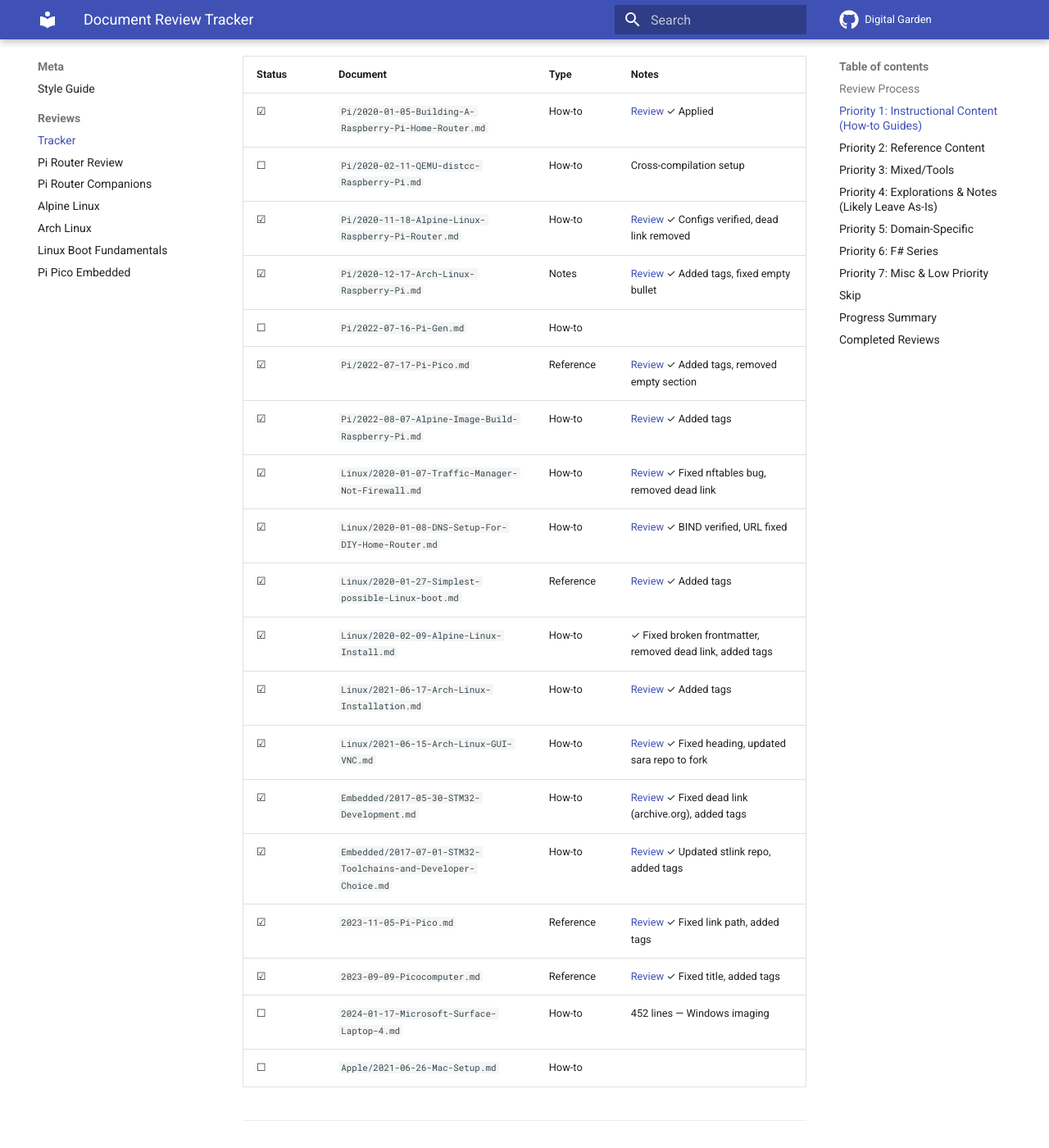
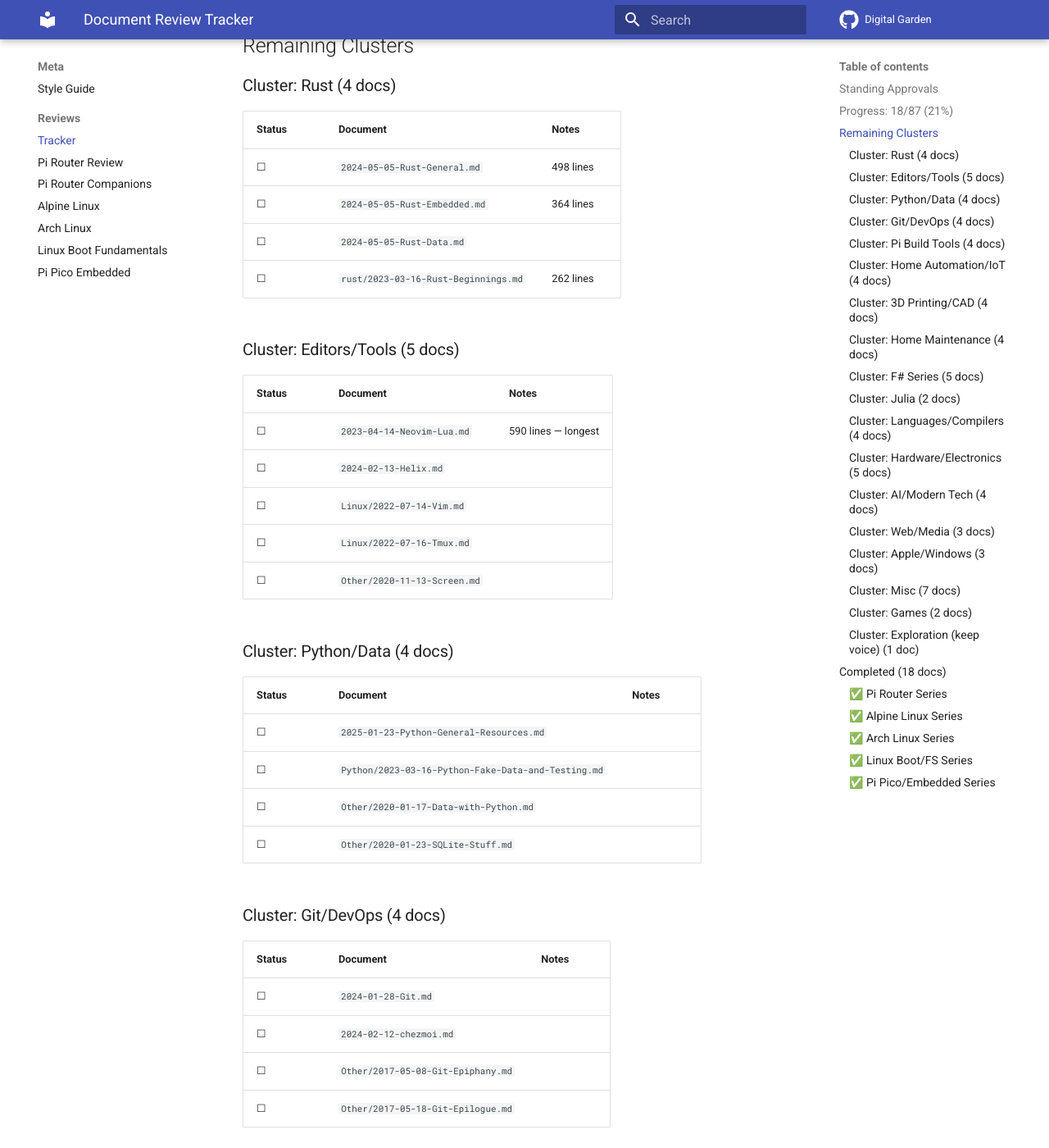
Before and after one commit to jchidley/mkdocs-material-test, an MkDocs documentation site: the page built from docs/reviews/review-tracker.md, in a window 1280 px wide and 1400 px high, scrolled down 813 px. Shown: the whole window at 82% size. Built offline with MkDocs 1.6.1 and Material for MkDocs 9.7.7, drawn with Linux system fonts in a browser that asks for light colours; comment, search, counter and statistics services are not loaded; some of the changed text lies outside the part shown.

Commit message:
docs: Reorganize tracker by clusters, add standing approvals
- Reorganized remaining 69 docs into 17 thematic clusters
- Added standing approvals to style.md (frontmatter, links, etc)
- Streamlined tracker format for faster processing

Clusters ready for batch processing:
- Rust (4), Editors/Tools (5), Python/Data (4), Git/DevOps (4)
- Pi Build Tools (4), Home Automation (4), 3D Printing (4)
- Home Maintenance (4), F# (5), Julia (2), Languages (4)
- Hardware (5), AI/Modern (4), Web/Media (3), Apple/Windows (3)
- Misc (7), Games (2), Exploration (1)

LLM assisted (Claude, Anthropic), approved by Jack

```diff
--- a/docs/reviews/review-tracker.md
+++ b/docs/reviews/review-tracker.md
@@ -12,218 +12,197 @@ llm_generated: true
 !!! note "LLM Generated"
     This tracker was generated by Claude (Anthropic). Reviews are collaborative — Jack approves all changes.
 
-Master checklist for reviewing all Digital Garden documents. Goal: identify where structure helps, preserve voice where it doesn't.
+## Standing Approvals
 
-## Review Process
+These changes can be applied without asking:
 
-For each document:
-
-1. **Classify** — How-to, Reference, Exploration, or Notes?
-2. **Assess** — Does it need structural improvement?
-3. **Decide** — Leave as-is, minor tweaks, or full review?
-4. **Act** — If changes needed, create review doc for Jack's approval
+- Frontmatter (date, title, tags, `llm_assisted: true`)
+- Info boxes
+- Dead links (remove or update)
+- Moved repos (find forks/new locations)
+- Broken syntax fixes
 
 ---
 
-## Priority 1: Instructional Content (How-to Guides)
-
-These are followed as guides — structure genuinely helps readers.
-
-| Status | Document | Type | Notes |
-|--------|----------|------|-------|
-| ☑ | `Pi/2020-01-05-Building-A-Raspberry-Pi-Home-Router.md` | How-to | [Review](2026-01-19-Pi-Router-Review.md) ✓ Applied |
-| ☐ | `Pi/2020-02-11-QEMU-distcc-Raspberry-Pi.md` | How-to | Cross-compilation setup |
-| ☑ | `Pi/2020-11-18-Alpine-Linux-Raspberry-Pi-Router.md` | How-to | [Review](2026-01-19-Alpine-Linux-Review.md) ✓ Configs verified, dead link removed |
-| ☑ | `Pi/2020-12-17-Arch-Linux-Raspberry-Pi.md` | Notes | [Review](2026-01-19-Arch-Linux-Review.md) ✓ Added tags, fixed empty bullet |
-| ☐ | `Pi/2022-07-16-Pi-Gen.md` | How-to | |
-| ☑ | `Pi/2022-07-17-Pi-Pico.md` | Reference | [Review](2026-01-19-Pi-Pico-Embedded-Review.md) ✓ Added tags, removed empty section |
-| ☑ | `Pi/2022-08-07-Alpine-Image-Build-Raspberry-Pi.md` | How-to | [Review](2026-01-19-Alpine-Linux-Review.md) ✓ Added tags |
-| ☑ | `Linux/2020-01-07-Traffic-Manager-Not-Firewall.md` | How-to | [Review](2026-01-19-Pi-Router-Companions-Review.md) ✓ Fixed nftables bug, removed dead link |
-| ☑ | `Linux/2020-01-08-DNS-Setup-For-DIY-Home-Router.md` | How-to | [Review](2026-01-19-Pi-Router-Companions-Review.md) ✓ BIND verified, URL fixed |
-| ☑ | `Linux/2020-01-27-Simplest-possible-Linux-boot.md` | Reference | [Review](2026-01-19-Linux-Boot-Fundamentals-Review.md) ✓ Added tags |
-| ☑ | `Linux/2020-02-09-Alpine-Linux-Install.md` | How-to | ✓ Fixed broken frontmatter, removed dead link, added tags |
-| ☑ | `Linux/2021-06-17-Arch-Linux-Installation.md` | How-to | [Review](2026-01-19-Arch-Linux-Review.md) ✓ Added tags |
-| ☑ | `Linux/2021-06-15-Arch-Linux-GUI-VNC.md` | How-to | [Review](2026-01-19-Arch-Linux-Review.md) ✓ Fixed heading, updated sara repo to fork |
-| ☑ | `Embedded/2017-05-30-STM32-Development.md` | How-to | [Review](2026-01-19-Pi-Pico-Embedded-Review.md) ✓ Fixed dead link (archive.org), added tags |
-| ☑ | `Embedded/2017-07-01-STM32-Toolchains-and-Developer-Choice.md` | How-to | [Review](2026-01-19-Pi-Pico-Embedded-Review.md) ✓ Updated stlink repo, added tags |
-| ☑ | `2023-11-05-Pi-Pico.md` | Reference | [Review](2026-01-19-Pi-Pico-Embedded-Review.md) ✓ Fixed link path, added tags |
-| ☑ | `2023-09-09-Picocomputer.md` | Reference | [Review](2026-01-19-Pi-Pico-Embedded-Review.md) ✓ Fixed title, added tags |
-| ☐ | `2024-01-17-Microsoft-Surface-Laptop-4.md` | How-to | 452 lines — Windows imaging |
-| ☐ | `Apple/2021-06-26-Mac-Setup.md` | How-to | |
+## Progress: 18/87 (21%)
 
 ---
 
-## Priority 2: Reference Content
+## Remaining Clusters
 
-Link collections and lookup material — organization helps.
+### Cluster: Rust (4 docs)
+| Status | Document | Notes |
+|--------|----------|-------|
+| ☐ | `2024-05-05-Rust-General.md` | 498 lines |
+| ☐ | `2024-05-05-Rust-Embedded.md` | 364 lines |
+| ☐ | `2024-05-05-Rust-Data.md` | |
+| ☐ | `rust/2023-03-16-Rust-Beginnings.md` | 262 lines |
 
-| Status | Document | Type | Notes |
-|--------|----------|------|-------|
-| ☐ | `2024-05-05-Rust-General.md` | Reference | 498 lines — group by purpose |
-| ☐ | `2024-05-05-Rust-Embedded.md` | Reference | 364 lines |
-| ☐ | `2024-05-05-Rust-Data.md` | Reference | |
-| ☐ | `rust/2023-03-16-Rust-Beginnings.md` | Reference | 262 lines |
-| ☐ | `2025-01-23-Miscellaneous-Links.md` | Reference | 304 lines |
-| ☐ | `2025-01-23-Python-General-Resources.md` | Reference | |
-| ☐ | `2025-02-08-AI-Coding.md` | Reference | 262 lines |
-| ☐ | `2025-02-23-Database_GraphQL.md` | Reference | |
-| ☐ | `Other/2020-02-09-URL-Dump.md` | Reference | |
-| ☐ | `Other/2020-03-12-FPGA-and-Amaranth-HDL.md` | Reference | 453 lines |
-| ☐ | `Other/2023-09-24-Systems-on-Systems.md` | Reference | 458 lines |
-| ☑ | `Linux/2020-01-28-FileSystems.md` | Reference | [Review](2026-01-19-Linux-Boot-Fundamentals-Review.md) ✓ Fixed dead link, added tags |
-| ☑ | `Linux/2020-02-02-DD.md` | Reference | [Review](2026-01-19-Linux-Boot-Fundamentals-Review.md) ✓ Added tags |
-| ☐ | `Linux/2022-07-14-Vim.md` | Reference | |
-| ☐ | `Linux/2022-07-16-Tmux.md` | Reference | |
+### Cluster: Editors/Tools (5 docs)
+| Status | Document | Notes |
+|--------|----------|-------|
+| ☐ | `2023-04-14-Neovim-Lua.md` | 590 lines — longest |
+| ☐ | `2024-02-13-Helix.md` | |
+| ☐ | `Linux/2022-07-14-Vim.md` | |
+| ☐ | `Linux/2022-07-16-Tmux.md` | |
+| ☐ | `Other/2020-11-13-Screen.md` | |
+
+### Cluster: Python/Data (4 docs)
+| Status | Document | Notes |
+|--------|----------|-------|
+| ☐ | `2025-01-23-Python-General-Resources.md` | |
+| ☐ | `Python/2023-03-16-Python-Fake-Data-and-Testing.md` | |
+| ☐ | `Other/2020-01-17-Data-with-Python.md` | |
+| ☐ | `Other/2020-01-23-SQLite-Stuff.md` | |
+
+### Cluster: Git/DevOps (4 docs)
+| Status | Document | Notes |
+|--------|----------|-------|
+| ☐ | `2024-01-28-Git.md` | |
+| ☐ | `2024-02-12-chezmoi.md` | |
+| ☐ | `Other/2017-05-08-Git-Epiphany.md` | |
+| ☐ | `Other/2017-05-18-Git-Epilogue.md` | |
+
+### Cluster: Pi Build Tools (4 docs)
+| Status | Document | Notes |
+|--------|----------|-------|
+| ☐ | `Pi/2020-02-11-QEMU-distcc-Raspberry-Pi.md` | 18KB cross-compilation |
+| ☐ | `Pi/2022-07-16-Pi-Gen.md` | |
+| ☐ | `Pi/2022-07-09-Rasbian-X11.md` | |
+| ☐ | `Pi/2022-07-17-Pi-as-iPad-Development-Machine.md` | 286 lines |
+
+### Cluster: Home Automation/IoT (4 docs)
+| Status | Document | Notes |
+|--------|----------|-------|
+| ☐ | `2023-11-15-Home-Assistant-ESPHome.md` | |
+| ☐ | `2024-06-15-Open-Energy-Monitor-Emon.md` | |
+| ☐ | `2024-08-25-Arduino.md` | |
+| ☐ | `2024-08-26-LCD-1602-Pushbutton.md` | |
+
+### Cluster: 3D Printing/CAD (4 docs)
+| Status | Document | Notes |
+|--------|----------|-------|
+| ☐ | `Other/2020-09-24-Prusa-3d-printer.md` | |
+| ☐ | `Other/2020-10-29-Klipper-3D.md` | |
+| ☐ | `Other/2022-10-07-cadquery.md` | |
+| ☐ | `2024-09-15-FreeCAD.md` | |
+
+### Cluster: Home Maintenance (4 docs)
+| Status | Document | Notes |
+|--------|----------|-------|
+| ☐ | `2024-03-24-House-Electrics.md` | 288 lines |
+| ☐ | `2024-04-14-Plumbing.md` | 346 lines |
+| ☐ | `2024-03-17-Asbestos-Roof-Replacement.md` | |
+| ☐ | `2024-08-04-Lathe-Milling.md` | |
+
+### Cluster: F# Series (5 docs)
+| Status | Document | Notes |
+|--------|----------|-------|
+| ☐ | `F#/2017-04-28-Continuing-to-choose-F#.md` | |
+| ☐ | `F#/2017-10-17-Testing-With-F#.md` | |
+| ☐ | `F#/2017-10-23-Testing-and-FParsec.md` | |
+| ☐ | `F#/2017-10-28-Understanding-and-Using-FsCheck.md` | |
+| ☐ | `F#/2017-10-30-The-Point-of-F#-Computational-Expressions-AKA-F#-Monads.md` | |
+
+### Cluster: Julia (2 docs)
+| Status | Document | Notes |
+|--------|----------|-------|
+| ☐ | `2023-03-21-Julia.md` | 403 lines |
+| ☐ | `2023-04-08-Julia-Drawing.md` | |
+
+### Cluster: Languages/Compilers (4 docs)
+| Status | Document | Notes |
+|--------|----------|-------|
+| ☐ | `2023-09-04-Writing-A-Programming-Language.md` | |
+| ☐ | `Other/2021-07-06-Parsing-Compilers.md` | |
+| ☐ | `Other/2020-12-08-Raku.md` | |
+| ☐ | `Other/2023-09-26-awk-sed-bash.md` | |
+
+### Cluster: Hardware/Electronics (5 docs)
+| Status | Document | Notes |
+|--------|----------|-------|
+| ☐ | `2023-05-01-VFD-3-Phase-Converter.md` | |
+| ☐ | `2024-08-17-Phase-Locked-Loop-PLL.md` | |
+| ☐ | `Other/2020-03-12-FPGA-and-Amaranth-HDL.md` | 453 lines |
+| ☐ | `Other/2022-03-25-Radio-and-Electronics.md` | |
+| ☐ | `Other/2020-04-21-Signals.md` | |
+
+### Cluster: AI/Modern Tech (4 docs)
+| Status | Document | Notes |
+|--------|----------|-------|
+| ☐ | `2025-02-08-AI-Coding.md` | 262 lines |
+| ☐ | `2025-02-23-Database_GraphQL.md` | |
+| ☐ | `2025-03-01-Testing.md` | |
+| ☐ | `2025-05-22-Claude.md` | |
+
+### Cluster: Web/Media (3 docs)
+| Status | Document | Notes |
+|--------|----------|-------|
+| ☐ | `Other/2022-03-25-FastAPI-and-JavaScript.md` | |
+| ☐ | `2025-03-27-DaVinci-Resolve.md` | |
+| ☐ | `2025-04-21-Web-Site-Information-and-Manipulation.md` | |
+
+### Cluster: Apple/Windows (3 docs)
+| Status | Document | Notes |
+|--------|----------|-------|
+| ☐ | `2024-01-17-Microsoft-Surface-Laptop-4.md` | 452 lines |
+| ☐ | `Apple/2021-06-26-Mac-Setup.md` | |
+| ☐ | `Apple/2021-06-06-python-apple.md` | |
+
+### Cluster: Misc (7 docs)
+| Status | Document | Notes |
+|--------|----------|-------|
+| ☐ | `2025-01-23-Miscellaneous-Links.md` | 304 lines |
+| ☐ | `Other/2020-02-09-URL-Dump.md` | |
+| ☐ | `Other/2023-09-24-Systems-on-Systems.md` | 458 lines |
+| ☐ | `Other/2021-02-06-Audio.md` | |
+| ☐ | `Other/2022-08-04-GitHub-Pages-Jekyll.md` | |
+| ☐ | `Other/2023-09-22-Risc-V.md` | |
+| ☐ | `2024-02-29-NixOS.md` | Short |
+
+### Cluster: Games (2 docs)
+| Status | Document | Notes |
+|--------|----------|-------|
+| ☐ | `Games/2020-01-15-Factorio.md` | |
+| ☐ | `Games/2022-11-09-Astroneer.md` | |
+
+### Cluster: Exploration (keep voice) (1 doc)
+| Status | Document | Notes |
+|--------|----------|-------|
+| ☐ | `2024-03-10-How-I-Learned-Rust.md` | Keep narrative voice |
 
 ---
 
-## Priority 3: Mixed/Tools
+## Completed (18 docs)
 
-Tools and editors — often mix how-to with reference.
+### ✅ Pi Router Series
+- `Pi/2020-01-05-Building-A-Raspberry-Pi-Home-Router.md` — prerequisites, outputs, troubleshooting
+- `Linux/2020-01-07-Traffic-Manager-Not-Firewall.md` — **fixed nftables bug**, dead link
+- `Linux/2020-01-08-DNS-Setup-For-DIY-Home-Router.md` — BIND verified, URL fixed
 
-| Status | Document | Type | Notes |
-|--------|----------|------|-------|
-| ☐ | `2023-04-14-Neovim-Lua.md` | Mixed | 590 lines — longest file |
-| ☐ | `2024-02-13-Helix.md` | Mixed | |
-| ☐ | `2024-02-12-chezmoi.md` | Mixed | |
-| ☐ | `2024-01-28-Git.md` | Mixed | |
-| ☐ | `Other/2023-09-26-awk-sed-bash.md` | Mixed | |
+### ✅ Alpine Linux Series
+- `Pi/2020-11-18-Alpine-Linux-Raspberry-Pi-Router.md` — configs verified, dead link
+- `Pi/2022-08-07-Alpine-Image-Build-Raspberry-Pi.md` — tags
+- `Linux/2020-02-09-Alpine-Linux-Install.md` — **fixed broken frontmatter**, dead link
 
----
+### ✅ Arch Linux Series
+- `Pi/2020-12-17-Arch-Linux-Raspberry-Pi.md` — tags, empty bullet
+- `Linux/2021-06-17-Arch-Linux-Installation.md` — tags
+- `Linux/2021-06-15-Arch-Linux-GUI-VNC.md` — **updated sara repo to fork**, heading
 
-## Priority 4: Explorations & Notes (Likely Leave As-Is)
+### ✅ Linux Boot/FS Series
+- `Linux/2020-01-27-Simplest-possible-Linux-boot.md` — tags
+- `Linux/2021-06-14-Booting-Linux-and-Other-Operating-Systems.md` — tags
+- `Linux/2020-01-28-FileSystems.md` — fixed NTFS-3G link
+- `Linux/2020-02-02-DD.md` — tags
 
-Personal voice, learning journeys — probably fine as they are.
-
-| Status | Document | Type | Notes |
-|--------|----------|------|-------|
-| ☐ | `2024-03-10-How-I-Learned-Rust.md` | Exploration | Keep narrative voice |
-| ☐ | `2023-03-21-Julia.md` | Exploration | 403 lines |
-| ☐ | `2023-04-08-Julia-Drawing.md` | Notes | |
-| ☐ | `2023-09-04-Writing-A-Programming-Language.md` | Exploration | |
-| ☐ | `2024-02-29-NixOS.md` | Notes | Short |
-| ☐ | `Other/2017-05-08-Git-Epiphany.md` | Exploration | |
-| ☐ | `Other/2017-05-18-Git-Epilogue.md` | Exploration | |
-| ☐ | `Other/2020-12-08-Raku.md` | Notes | |
-| ☐ | `Other/2021-07-06-Parsing-Compilers.md` | Notes | |
-
----
-
-## Priority 5: Domain-Specific
-
-Hardware, home, maker projects.
-
-| Status | Document | Type | Notes |
-|--------|----------|------|-------|
-| ☐ | `2024-03-24-House-Electrics.md` | How-to/Reference | 288 lines |
-| ☐ | `2024-04-14-Plumbing.md` | How-to/Reference | 346 lines |
-| ☐ | `2024-03-17-Asbestos-Roof-Replacement.md` | Notes | |
-| ☐ | `2023-05-01-VFD-3-Phase-Converter.md` | Notes | |
-| ☐ | `2024-08-04-Lathe-Milling.md` | Reference | |
-| ☐ | `2024-08-17-Phase-Locked-Loop-PLL.md` | Notes | |
-| ☐ | `2024-08-25-Arduino.md` | How-to | |
-| ☐ | `2024-08-26-LCD-1602-Pushbutton.md` | How-to | |
-| ☐ | `2024-09-15-FreeCAD.md` | Reference | |
-| ☐ | `2024-06-15-Open-Energy-Monitor-Emon.md` | How-to | |
-| ☐ | `2023-11-15-Home-Assistant-ESPHome.md` | How-to | |
-| ☐ | `Other/2020-09-24-Prusa-3d-printer.md` | How-to | |
-| ☐ | `Other/2020-10-29-Klipper-3D.md` | How-to | |
-| ☐ | `Other/2022-10-07-cadquery.md` | Reference | |
-| ☐ | `Other/2022-03-25-Radio-and-Electronics.md` | Reference | |
-| ☐ | `Other/2021-02-06-Audio.md` | Reference | |
-
----
-
-## Priority 6: F# Series
-
-Older content, functional programming.
-
-| Status | Document | Type | Notes |
-|--------|----------|------|-------|
-| ☐ | `F#/2017-04-28-Continuing-to-choose-F#.md` | Exploration | |
-| ☐ | `F#/2017-10-17-Testing-With-F#.md` | How-to | |
-| ☐ | `F#/2017-10-23-Testing-and-FParsec.md` | How-to | |
-| ☐ | `F#/2017-10-28-Understanding-and-Using-FsCheck.md` | How-to | |
-| ☐ | `F#/2017-10-30-The-Point-of-F#-Computational-Expressions-AKA-F#-Monads.md` | Explanation | |
-
----
-
-## Priority 7: Misc & Low Priority
-
-| Status | Document | Type | Notes |
-|--------|----------|------|-------|
-| ☐ | `Apple/2021-06-06-python-apple.md` | How-to | |
-| ☑ | `Linux/2021-06-14-Booting-Linux-and-Other-Operating-Systems.md` | How-to | [Review](2026-01-19-Linux-Boot-Fundamentals-Review.md) ✓ Added tags |
-| ☐ | `Pi/2022-07-09-Rasbian-X11.md` | How-to | |
-| ☐ | `Pi/2022-07-17-Pi-as-iPad-Development-Machine.md` | How-to | 286 lines |
-| ☐ | `Python/2023-03-16-Python-Fake-Data-and-Testing.md` | How-to | |
-| ☐ | `Other/2020-01-17-Data-with-Python.md` | Reference | |
-| ☐ | `Other/2020-01-23-SQLite-Stuff.md` | Reference | |
-| ☐ | `Other/2020-04-21-Signals.md` | Reference | |
-| ☐ | `Other/2020-11-13-Screen.md` | Reference | |
-| ☐ | `Other/2022-03-25-FastAPI-and-JavaScript.md` | How-to | |
-| ☐ | `Other/2022-08-04-GitHub-Pages-Jekyll.md` | How-to | |
-| ☐ | `Other/2023-09-22-Risc-V.md` | Reference | |
-| ☐ | `Games/2020-01-15-Factorio.md` | Notes | |
-| ☐ | `Games/2022-11-09-Astroneer.md` | Notes | |
-| ☐ | `2025-03-01-Testing.md` | Reference | |
-| ☐ | `2025-03-27-DaVinci-Resolve.md` | How-to | |
-| ☐ | `2025-04-21-Web-Site-Information-and-Manipulation.md` | Reference | |
-| ☐ | `2025-05-22-Claude.md` | Notes | New, untracked |
-
----
-
-## Skip
-
-| Document | Reason |
-|----------|--------|
-| `2099-12-23-Template.md` | Template file |
-| `Other/2099-12-23-Template.md` | Template file |
-| `404.md` | Error page |
-| Index files | Navigation pages |
-
----
-
-## Progress Summary
-
-| Priority | Total | Done | Remaining |
-|----------|-------|------|-----------|
-| 1. Instructional | 19 | 14 | 5 |
-| 2. Reference | 15 | 4 | 11 |
-| 3. Mixed/Tools | 5 | 0 | 5 |
-| 4. Explorations | 9 | 0 | 9 |
-| 5. Domain | 16 | 0 | 16 |
-| 6. F# | 5 | 0 | 5 |
-| 7. Misc | 18 | 0 | 18 |
-| **Total** | **87** | **18** | **69** |
-
----
-
-## Completed Reviews
-
-| Date | Document | Outcome |
-|------|----------|---------|
-| 2026-01-19 | `Pi/2020-01-05-Building-A-Raspberry-Pi-Home-Router.md` | ✓ Applied: prerequisites, expected outputs, MAC warning, troubleshooting, tested date |
-| 2026-01-19 | `Linux/2020-01-07-Traffic-Manager-Not-Firewall.md` | ✓ **Fixed nftables syntax bug** (`meta if` → `iifname`/`oifname`), removed dead link, added tags |
-| 2026-01-19 | `Linux/2020-01-08-DNS-Setup-For-DIY-Home-Router.md` | ✓ BIND configs verified valid, fixed URL, added tags |
-| 2026-01-19 | `Pi/2020-11-18-Alpine-Linux-Raspberry-Pi-Router.md` | ✓ nftables + unbound verified, removed dead link, added tags |
-| 2026-01-19 | `Pi/2022-08-07-Alpine-Image-Build-Raspberry-Pi.md` | ✓ Added tags and info box |
-| 2026-01-19 | `Pi/2020-12-17-Arch-Linux-Raspberry-Pi.md` | ✓ Added tags, fixed empty bullet |
-| 2026-01-19 | `Linux/2021-06-17-Arch-Linux-Installation.md` | ✓ Added tags and info box |
-| 2026-01-19 | `Linux/2021-06-15-Arch-Linux-GUI-VNC.md` | ✓ Fixed heading, updated sara repo to working fork |
-| 2026-01-19 | `Linux/2020-01-27-Simplest-possible-Linux-boot.md` | ✓ Added tags and info box |
-| 2026-01-19 | `Linux/2021-06-14-Booting-Linux-and-Other-Operating-Systems.md` | ✓ Added tags and info box |
-| 2026-01-19 | `Linux/2020-01-28-FileSystems.md` | ✓ Fixed NTFS-3G link (403→GitHub), added tags |
-| 2026-01-19 | `Linux/2020-02-02-DD.md` | ✓ Added tags and info box |
-| 2026-01-19 | `Linux/2020-02-09-Alpine-Linux-Install.md` | ✓ Fixed broken frontmatter, removed dead link (blog.w1r3.net), added tags |
-| 2026-01-19 | `Pi/2022-07-17-Pi-Pico.md` | ✓ Added tags, removed empty Links section |
-| 2026-01-19 | `2023-11-05-Pi-Pico.md` | ✓ Fixed relative link path, added tags |
-| 2026-01-19 | `2023-09-09-Picocomputer.md` | ✓ Fixed title (leading space), added tags |
-| 2026-01-19 | `Embedded/2017-05-30-STM32-Development.md` | ✓ Fixed dead book.pdf link (→archive.org), added tags |
-| 2026-01-19 | `Embedded/2017-07-01-STM32-Toolchains-and-Developer-Choice.md` | ✓ Updated stlink repo (texane→stlink-org), added tags |
+### ✅ Pi Pico/Embedded Series
+- `Pi/2022-07-17-Pi-Pico.md` — tags, empty section
+- `2023-11-05-Pi-Pico.md` — fixed link path
+- `2023-09-09-Picocomputer.md` — fixed title
+- `Embedded/2017-05-30-STM32-Development.md` — **fixed dead book.pdf** (→archive.org)
+- `Embedded/2017-07-01-STM32-Toolchains-and-Developer-Choice.md` — updated stlink repo
 
 ---
 
 *Last updated: 2026-01-19*
-
-*This document: LLM generated (Claude, Anthropic)*
```
Also changed, not shown: docs/style.md (+12 -0 lines).
